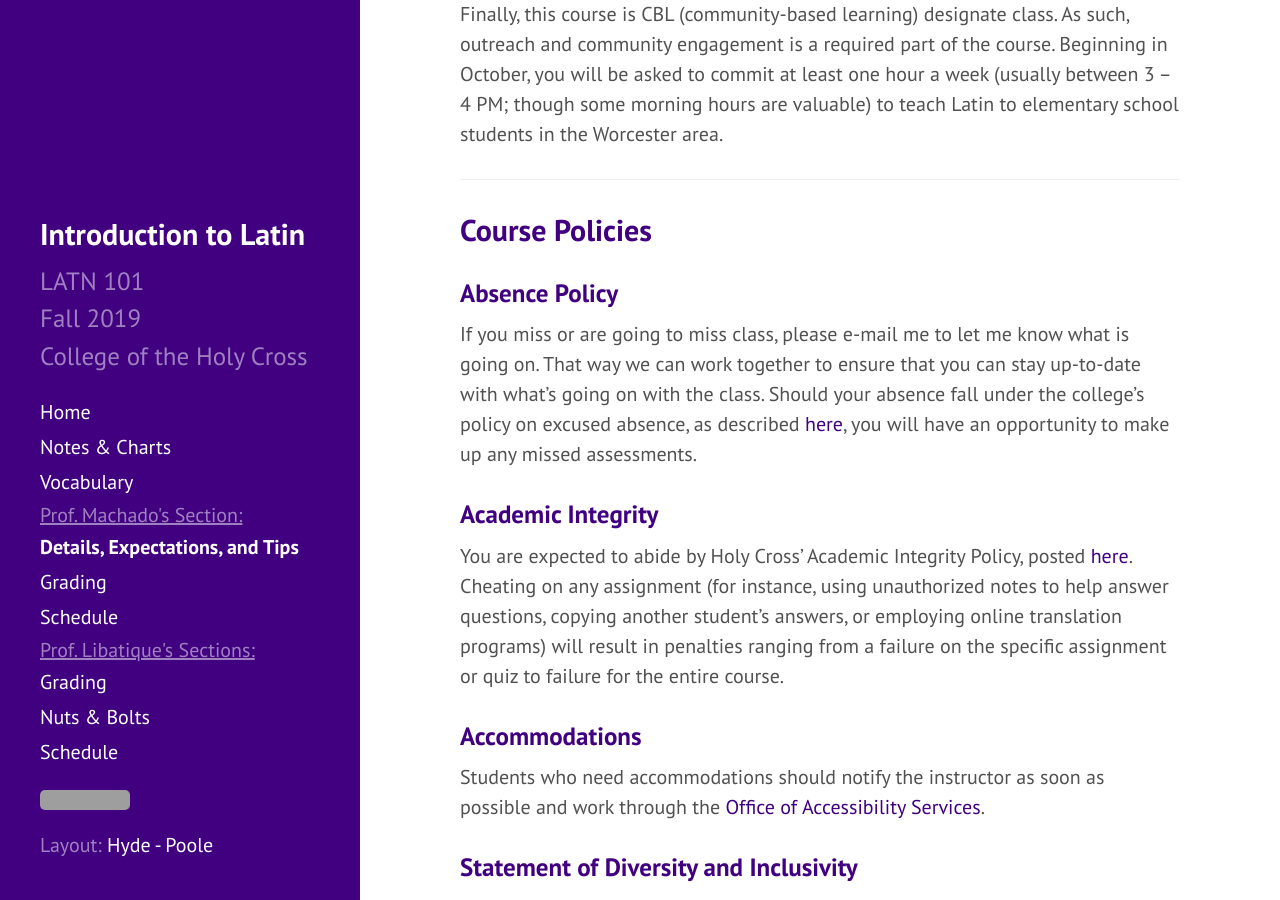
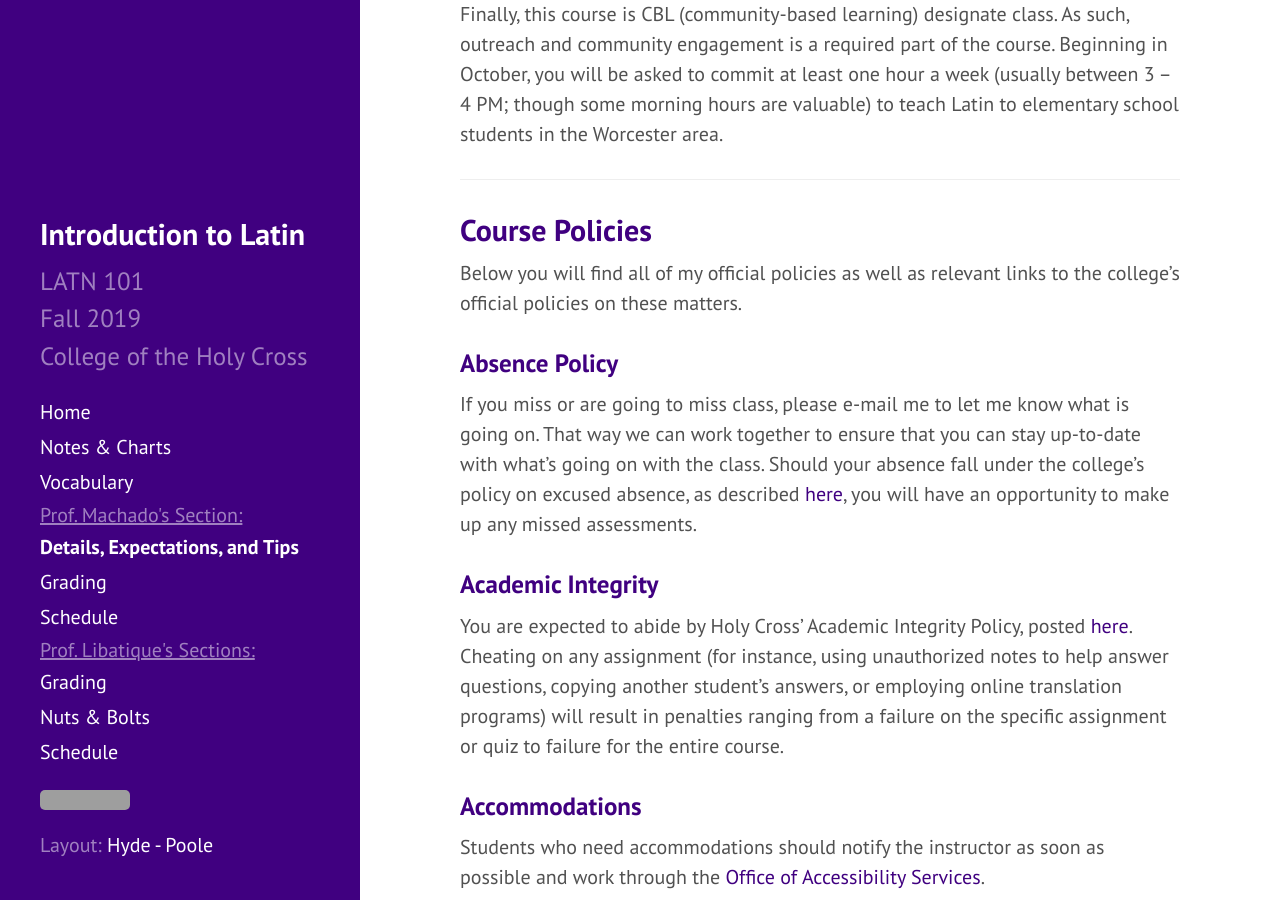
Before and after one commit to DLibatique/LATN102-S20, a Jekyll site: the page built from _pages/details-expectations-tips.md, in a window 1280 px wide and 900 px high, scrolled down 1053 px. Built offline with Jekyll 4.4.1, drawn with Linux system fonts in a browser that asks for light colours; grey boxes are pictures that could not be loaded.

Commit message:
added section in

```diff
--- a/_pages/details-expectations-tips.md
+++ b/_pages/details-expectations-tips.md
@@ -24,6 +24,8 @@ Finally, this course is CBL (community-based learning) designate class. As such,
 ***
 
 ## Course Policies
+
+Below you will find all of my official policies as well as relevant links to the college's official policies on these matters.
 
 ### Absence Policy
 
```
